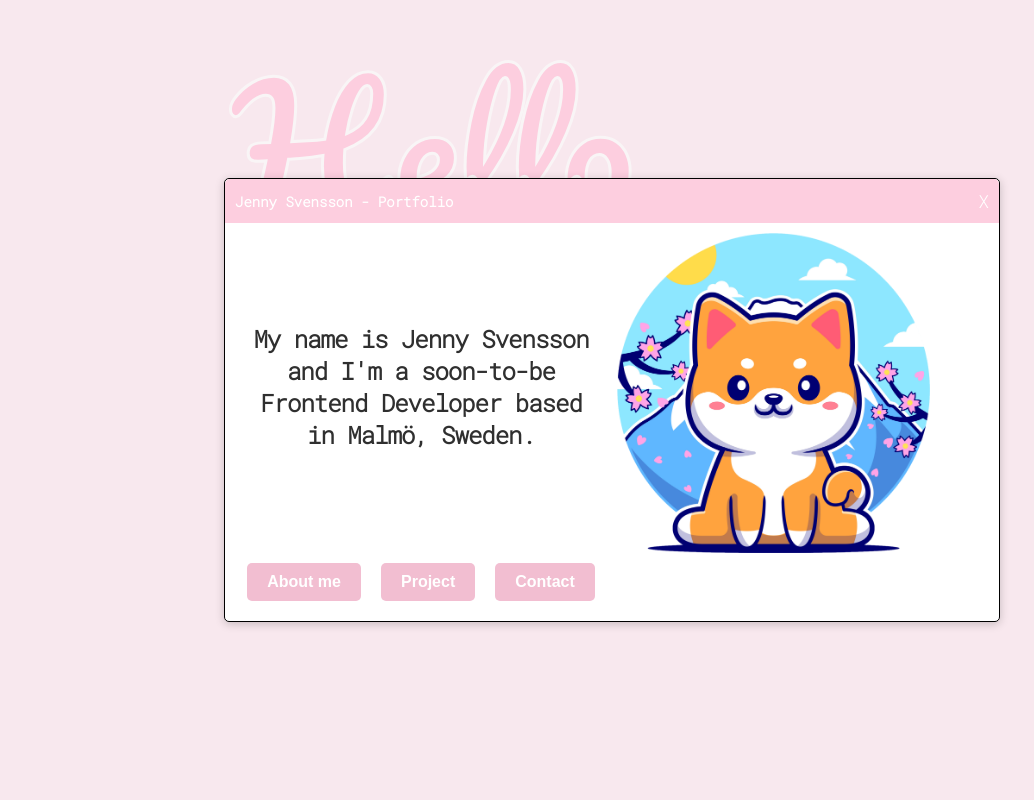
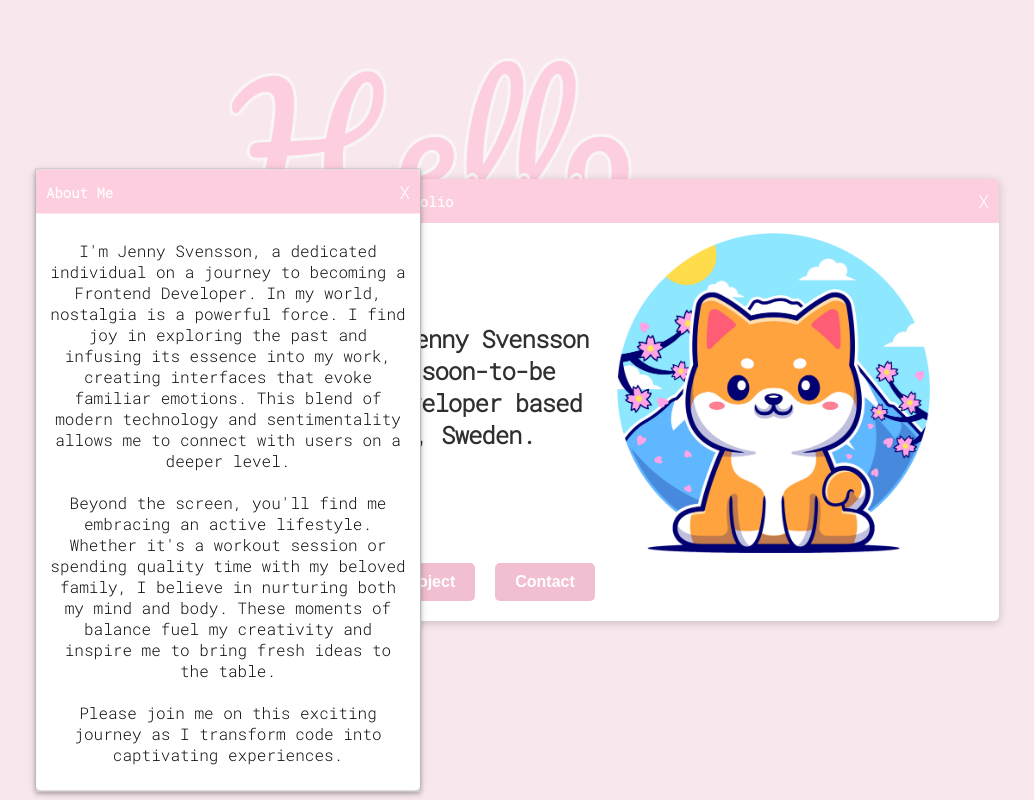
Before and after one commit to Jenny-Svensson/portfolio-v1.0, a React (Vite) app: page / in a window 1280 px wide. Both pictures are taken after a click on the button "About me". Shown: the whole page, without its empty margins (28-1062 px from the left). Built offline with nearby package versions, Linux system fonts and the light colour scheme.

Commit message:
create a new container(window) when onClick

```diff
--- a/src/App.tsx
+++ b/src/App.tsx
@@ -1,12 +1,12 @@
 import './App.css'
-import Windows from './components/Windows'
+import LandingPage from './components/LandingPage'
 
 function App() {
 
 
   return (
     <>
-    <Windows />
+    <LandingPage />
     </>
   )
 }
--- a/src/components/AboutMeWindow.tsx
+++ b/src/components/AboutMeWindow.tsx
@@ -0,0 +1,27 @@
+interface AboutMeWindowProps {
+    onClose: () => void;
+}
+
+export default function AboutMeWindow({ onClose }: AboutMeWindowProps) {
+    return (
+        <div className="floating-window-aboutme">
+            <div className="window">
+                <div className="window-header">
+                    <div className="window-title">About Me</div>
+                    <div className="window-close" onClick={onClose}>X</div>
+                </div>
+                <div className="window-content">
+                    <p className="AboutMe-text">I'm Jenny Svensson, a dedicated individual on a journey to becoming a Frontend Developer.
+                        In my world, nostalgia is a powerful force. I find joy in exploring the past and infusing its essence into my work,
+                        creating interfaces that evoke familiar emotions. This blend of modern technology and sentimentality allows me to connect with users on a deeper level.
+                        <br /><br />
+                        Beyond the screen, you'll find me embracing an active lifestyle. Whether it's a workout session or spending quality time with my beloved family,
+                        I believe in nurturing both my mind and body. These moments of balance fuel my creativity and inspire me to bring fresh ideas to the table.
+                        <br /><br />
+                        Please join me on this exciting journey as I transform code into captivating experiences.
+                    </p>
+                </div>
+            </div>
+        </div>
+    );
+}
--- a/src/components/HomePage.tsx
+++ b/src/components/HomePage.tsx
@@ -1,4 +1,17 @@
+import { useState } from "react";
+import AboutMeWindow from './AboutMeWindow'
+
 function AboutMe() {
+  const [openAboutMe, setOpenAboutMe] = useState(false);
+
+  const openAboutMeWindow = () => {
+    setOpenAboutMe(true);
+  }
+
+  const closeAboutMeWindow = () => {
+    setOpenAboutMe(false);
+  };
+
 
   return (
     <>
@@ -17,7 +30,10 @@ function AboutMe() {
           alt="a shiba dog with japanese theme background with sakura and a mountain" />
 
         <div>
-                <button>About me</button>
+          <button onClick={openAboutMeWindow}>About me</button>
+          { /** if the value on the left of && is true, the value on the right is evaluated and returned **/ }
+            { openAboutMe && ( <AboutMeWindow onClose={closeAboutMeWindow} /> ) }
+
           <button>Project</button>
           <button>Contact</button>
         </div>
--- a/src/index.css
+++ b/src/index.css
@@ -34,7 +34,7 @@ body {
 
 .Greeting-text {
   position: absolute;
-  top: 0.5vh;
+  top: 0.3vh;
   left: 20vw;
   padding: 0 5px;
   font-size: 10rem;
@@ -57,7 +57,6 @@ h3 {
 .window {
   max-width: 100%;
   background-color: #ffffff; /* Window content background color */
-  border: 1px solid #000000; /* Window border */
   border-radius: 5px;
   box-shadow: 0 2px 10px rgba(0, 0, 0, 0.2); /* Window shadow */
 }
@@ -88,6 +87,19 @@ h3 {
   padding: 10px;
 }
 
+.floating-window-aboutme {
+  position: absolute;
+  min-width: 30vw;
+  max-width: 30vh;
+  top: 60%;
+  left: 20%;
+  transform: translate(-50%, -50%);
+  z-index: 1;
+  border: 1px solid #ccc;
+  box-shadow: 0 2px 4px rgba(0, 0, 0, 0.2);
+}
+
+
 /* BUTTON */
 button {
   display: inline-block;
```
Also changed, not shown: src/components/LandingPage.tsx (renamed from src/components/Windows.tsx). Lines whose indentation alone changed are shown as unchanged.
